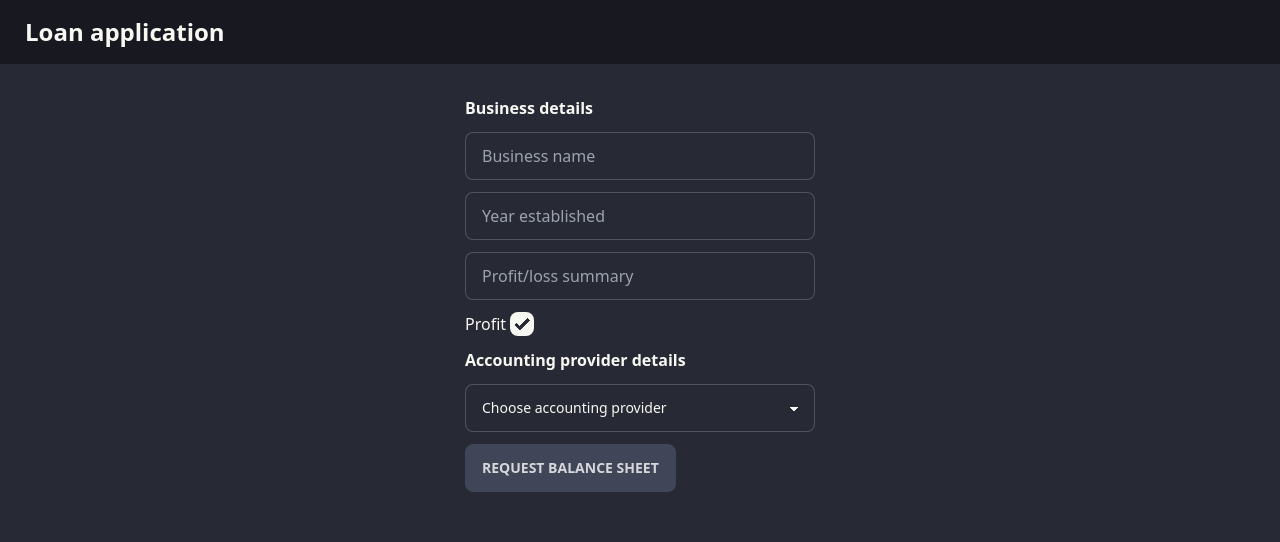
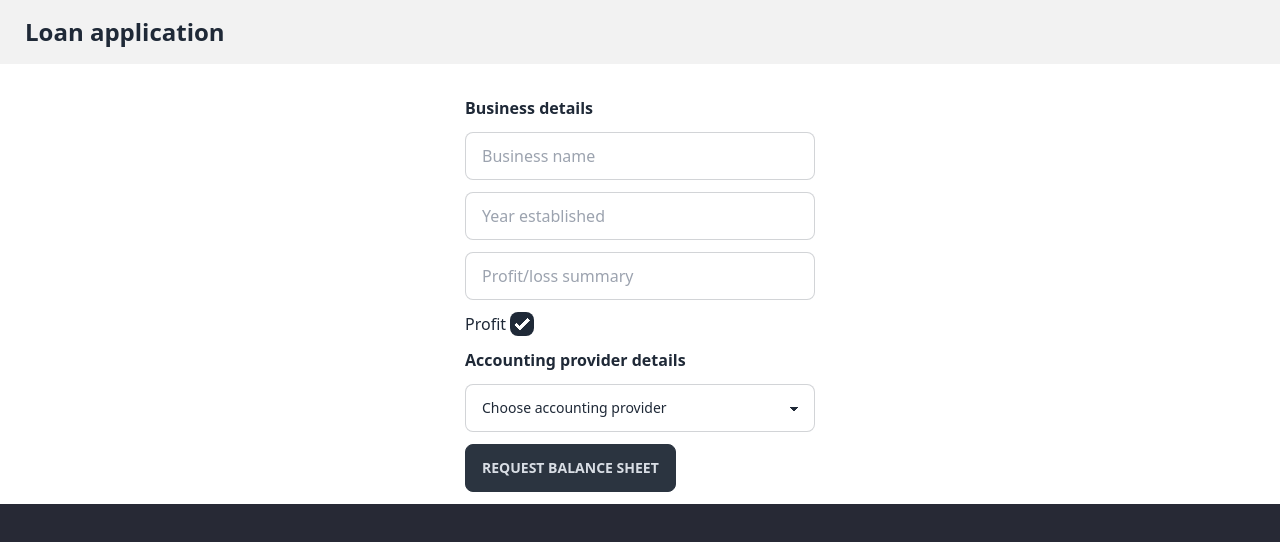
Before and after one commit to HariKrishna-28/loan-application, a Next.js app in the folder frontend/: page / in a window 1280 px wide. Shown: the top 542 px of the page. Built offline with nearby package versions, Linux system fonts and the light colour scheme.

Commit message:
Update tailwind.config.ts

```diff
--- a/frontend/tailwind.config.ts
+++ b/frontend/tailwind.config.ts
@@ -17,7 +17,7 @@ const config: Config = {
   },
   plugins: [require("daisyui")],
   daisyui: {
-    themes: ["dracula", "dark"],
+    themes: ["dracula", "dark", "light"],
   },
 };
 export default config;
```
